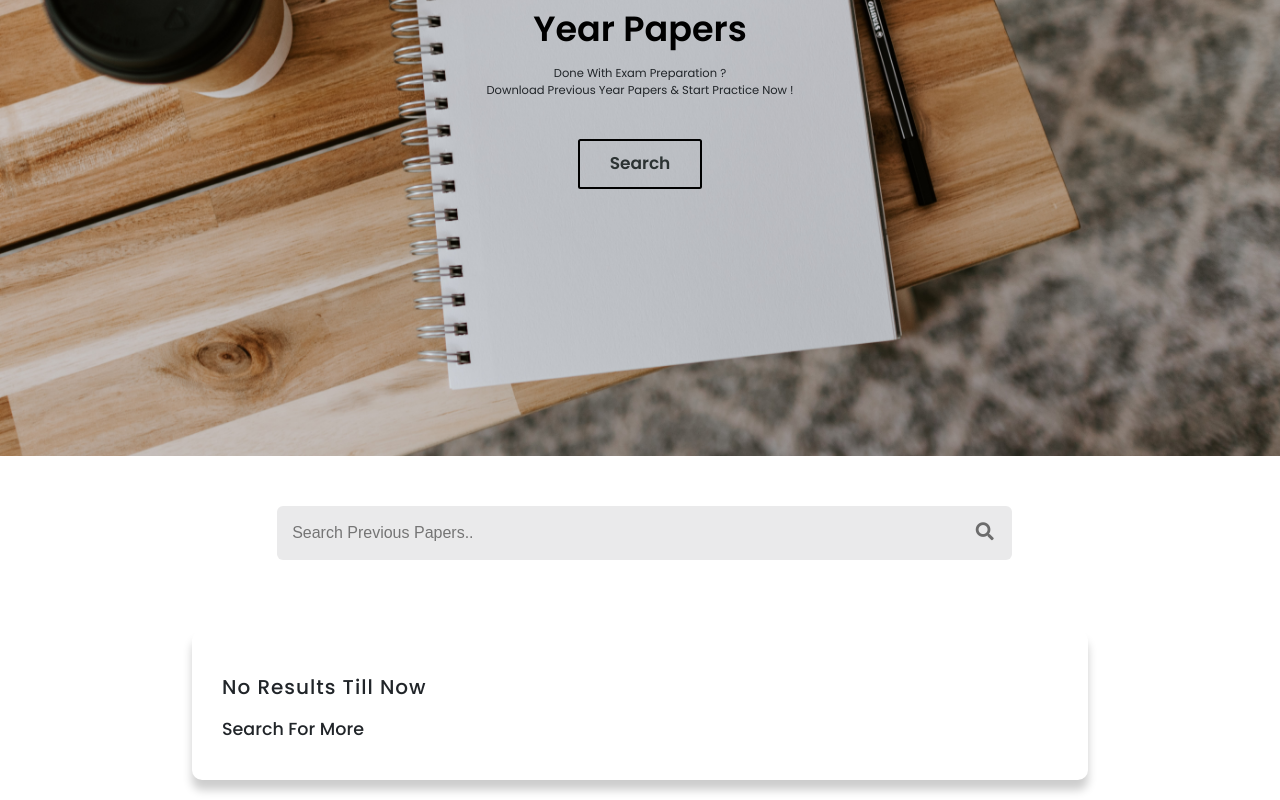
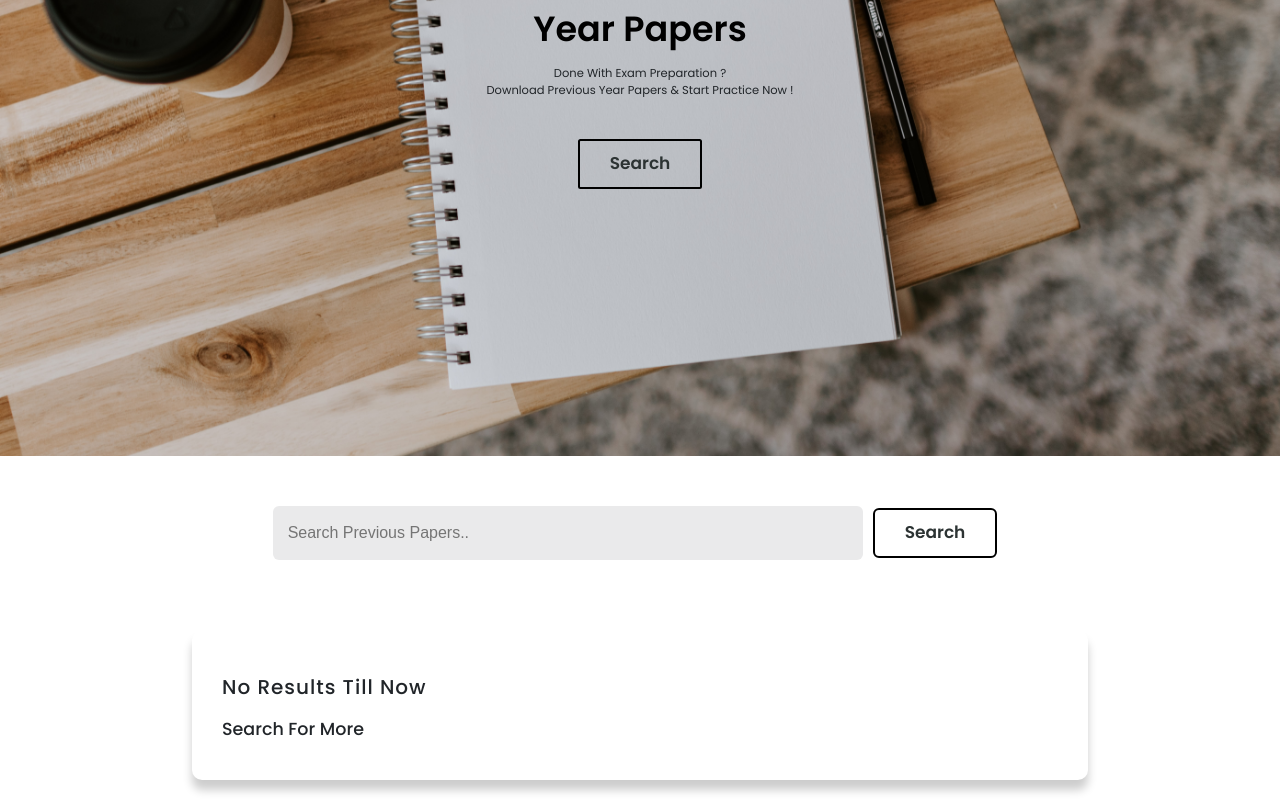
Before and after one commit to yogeshymca23/examsopedia, a React (Create React App) app: page / in a window 1280 px wide. Shown: the part 404-1204 px from the top of the page. Built offline with nearby package versions, Linux system fonts and the light colour scheme; a web font is replaced by a local one.

Commit message:
search button

```diff
--- a/src/components/home.css
+++ b/src/components/home.css
@@ -197,6 +197,10 @@ body {
 	text-decoration-color: #2C3333;
 }
 
+#btnSearch{
+	border-radius:6px;
+}
+
 @media screen and (max-width: 580px) {
 
 	.social-panel-container.visible {
--- a/src/components/home.js
+++ b/src/components/home.js
@@ -150,7 +150,7 @@ const Home = () => {
                         </div>
                     </div>
                 </section>
-                {isLoading ? <LoadingSpinner /> : null}
+
 
 
 
@@ -164,12 +164,13 @@ const Home = () => {
                     <div class="search-box d-flex">
                         <input class="search-input" type="text" placeholder="Search Previous Papers.." onChange={(e) => setKeyword(e.target.value)} />
                         {/* <a class="btn search-button btn-xl" href="#results" onClick={searchSubmitHandler}>Search</a> */}
-                        <button class="search-btn" id="btnSearch" ><i class="fas fa-search" href="#results" onClick={searchSubmitHandler} ></i></button>
+                        <button class="btn  btn-xl mx-3  my-auto" id="btnSearch" onClick={searchSubmitHandler}>Button</button>
                     </div>
 
 
 
                 </section>
+                {isLoading ? <LoadingSpinner /> : null}
 
 
                 {/* <!-- about section ends --> */}
@@ -382,13 +383,15 @@ const Home = () => {
 
                 <section id="about">
 
-                    <div class="search-box">
+                    <div class="search-box d-flex">
                         <input class="search-input" type="text" placeholder="Search Previous Papers.." onChange={(e) => setKeyword(e.target.value)} />
-                        <button class="search-btn"><i class="fas fa-search" onClick={searchSubmitHandler}></i></button>
+                        <button class="btn mx-3 btn-xl my-auto" id="btnSearch" onClick={searchSubmitHandler}>Search</button>
                     </div>
 
 
                 </section>
+                {isLoading ? <LoadingSpinner /> : null}
+
 
                 {/* <!-- about section ends --> */}
 
```
